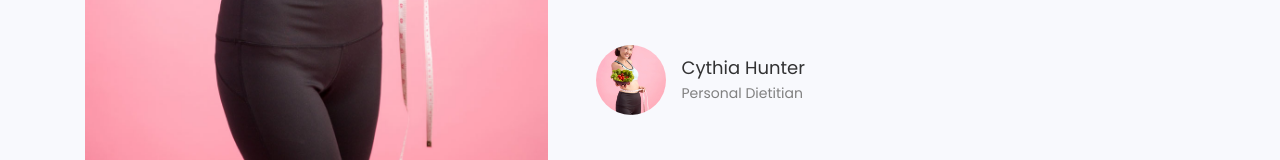
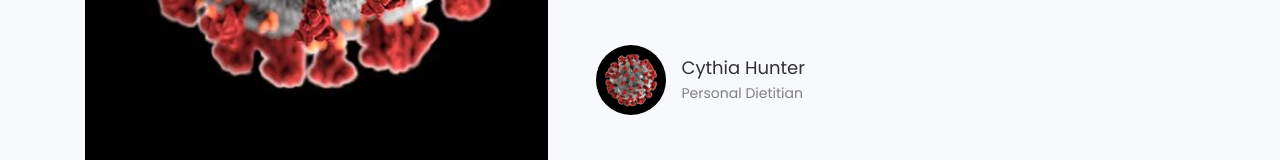
Before and after one commit to chenghan1215/covid19, a plain HTML site: page index.html in a window 1280 px wide. Shown: the part 1333-1493 px from the top of the page. Drawn offline with Linux system fonts and the light colour scheme; some packages are replaced by stand-ins of ours; no server answers; files whose address does not match are found by name.

Commit message:
Update index.html

```diff
--- a/index.html
+++ b/index.html
@@ -117,7 +117,7 @@
     <section class="ftco-section ftco-no-pt ftco-no-pb bg-light">
 			<div class="container">
 				<div class="row no-gutters">
-					<div class="col-md-5 p-md-5 img img-2 mt-5 mt-md-0" style="background-image: url(images/coach-1.jpg);">
+					<div class="col-md-5 p-md-5 img img-2 mt-5 mt-md-0" style="background-image: url(images/4.jpg);">
 					</div>
 					<div class="col-md-7 wrap-about py-4 py-md-5 ftco-animate">
 	          <div class="heading-section mb-5">
@@ -130,7 +130,7 @@
 							<p>A small river named Duden flows by their place and supplies it with the necessary regelialia. It is a paradisematic country, in which roasted parts of sentences fly into your mouth. Even the all-powerful Pointing has no control about the blind texts it is an almost unorthographic life One day however a small line of blind text by the name of Lorem Ipsum decided to leave for the far World of Grammar.</p>
 							<p>A small river named Duden flows by their place and supplies it with the necessary regelialia. It is a paradisematic country, in which roasted parts of sentences fly into your mouth.</p>
 							<div class="founder d-flex align-items-center mt-5">
-								<div class="img" style="background-image: url(images/coach-1.jpg);"></div>
+								<div class="img" style="background-image: url(images/4.jpg);"></div>
 								<div class="text pl-3">
 									<h3 class="mb-0">Cythia Hunter</h3>
 									<span class="position">Personal Dietitian</span>
```
